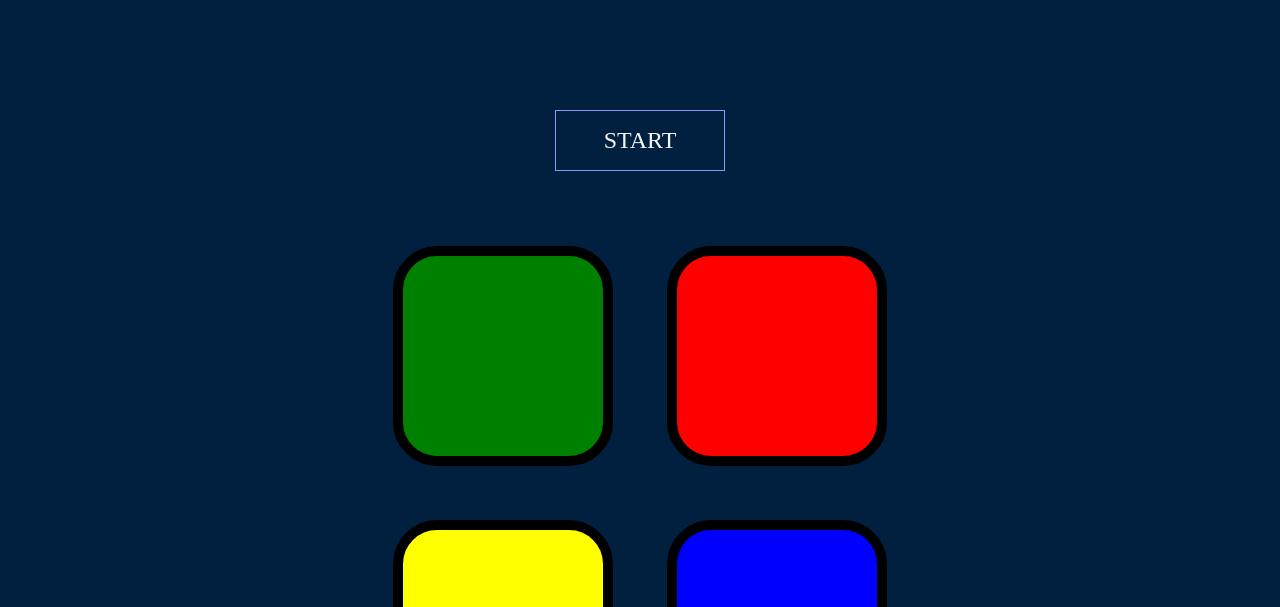
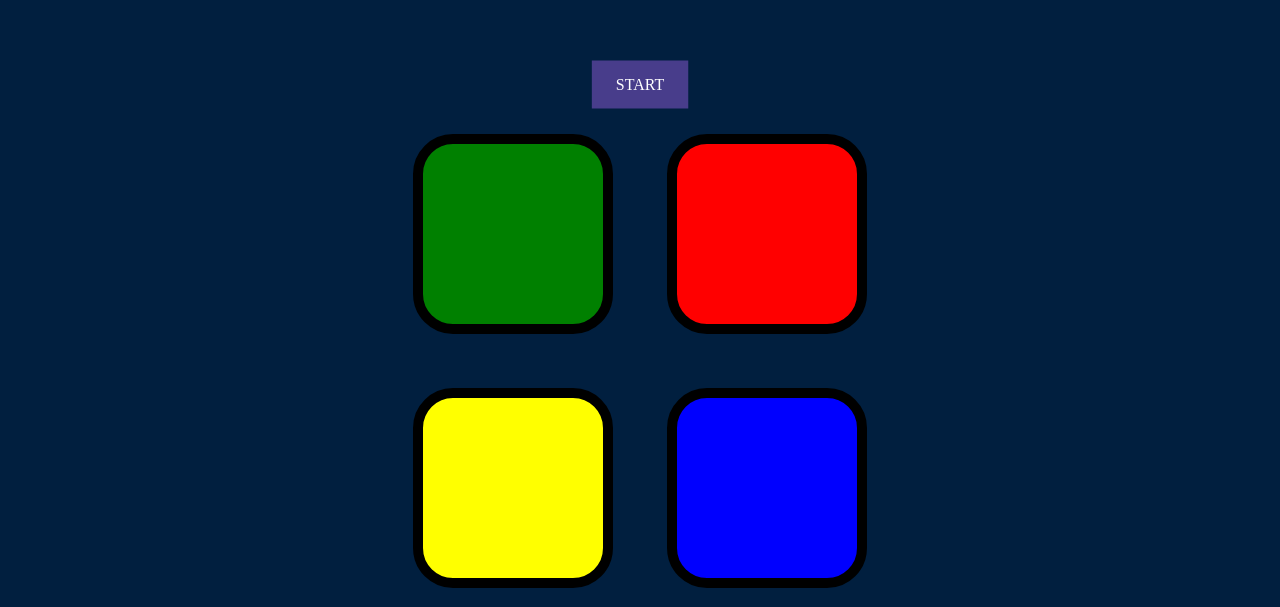
Before and after one commit to DJ0301/Simon-Game, a plain HTML site: page index.html in a window 1280 px wide. Shown: the part 193-800 px from the top of the page. Drawn offline with nearby package versions, Linux system fonts and the light colour scheme.

Commit message:
start button updated

```diff
--- a/index.html
+++ b/index.html
@@ -11,9 +11,12 @@
 <body>
   <h3 id ="high-score"></h3>
   <h1 id="level-title">Press any key to start</h1>
-  <div class="start">
-    <a href="#" class="button">START</a>
-  </div>
+  <button class="button">
+    <span>START</span>
+    <svg viewBox="-5 -5 110 110" preserveAspectRatio="none" aria-hidden="true">
+      <path d="M0,0 C0,0 100,0 100,0 C100,0 100,100 100,100 C100,100 0,100 0,100 C0,100 0,0 0,0"/>
+    </svg>
+  </button>
   <div class="container">
     <div class="row">
 
--- a/styles.css
+++ b/styles.css
@@ -81,18 +81,69 @@ a {
   text-transform: uppercase;
 }
 
+
 .button {
-  text-decoration: none;
-  border: 1px solid rgb(146, 148, 248);
+  appearance: none;
+  background: transparent;
+  border: 0;
+  color: #fff;
+  cursor: pointer;
+  font: inherit;
+  font-weight: 500;
+  line-height: 1;
+  padding: 1em 1.5em;
   position: relative;
-  overflow: hidden;
+  transition: filter var(--motion-duration);
 }
 
 .button:hover {
-  box-shadow: 1px 1px 25px 10px rgba(146, 148, 248, 0.4);
+  filter: brightness(1.1);
 }
 
+.button:active {
+  filter: brightness(0.9);
+}
 
-.button:hover:before {
-  left: 100%;
+.button > span {
+  display: block;
+  position: relative;
+  transition: transform var(--motion-duration) var(--motion-ease);
+  z-index: 1;
 }
+
+.button:hover > span {
+  transform: scale(1.05);
+}
+
+.button:active > span {
+  transform: scale(0.95);
+}
+
+.button > svg {
+  fill: darkslateblue;
+  position: absolute;
+  top: -5%;
+  left: -5%;
+  width: 110%;
+  height: 110%;
+}
+
+.button > svg > path {
+  transition: var(--motion-duration) var(--motion-ease);
+}
+
+.button:hover > svg > path {
+  d: path("M0,0 C0,-5 100,-5 100,0 C105,0 105,100 100,100 C100,105 0,105 0,100 C-5,100 -5,0 0,0");
+}
+
+.button:active > svg > path {
+  d: path("M0,0 C30,10 70,10 100,0 C95,30 95,70 100,100 C70,90 30,90 0,100 C5,70 5,30 0,0");
+}
+:root {
+  --motion-ease: cubic-bezier(0.68, -0.6, 0.32, 1.6);
+  --motion-duration: 0.3s;
+}
+
+* {
+  box-sizing: border-box;
+}
```
